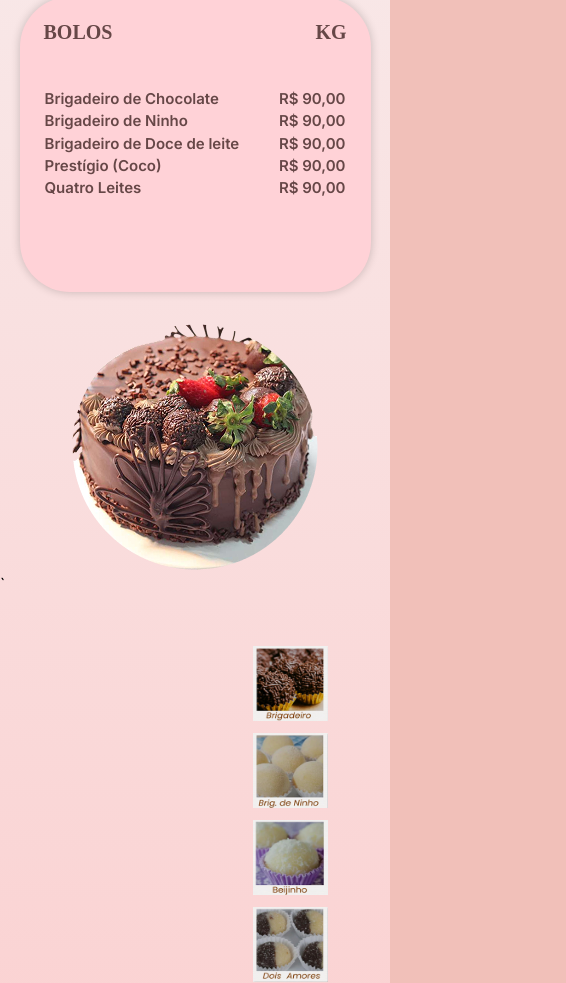
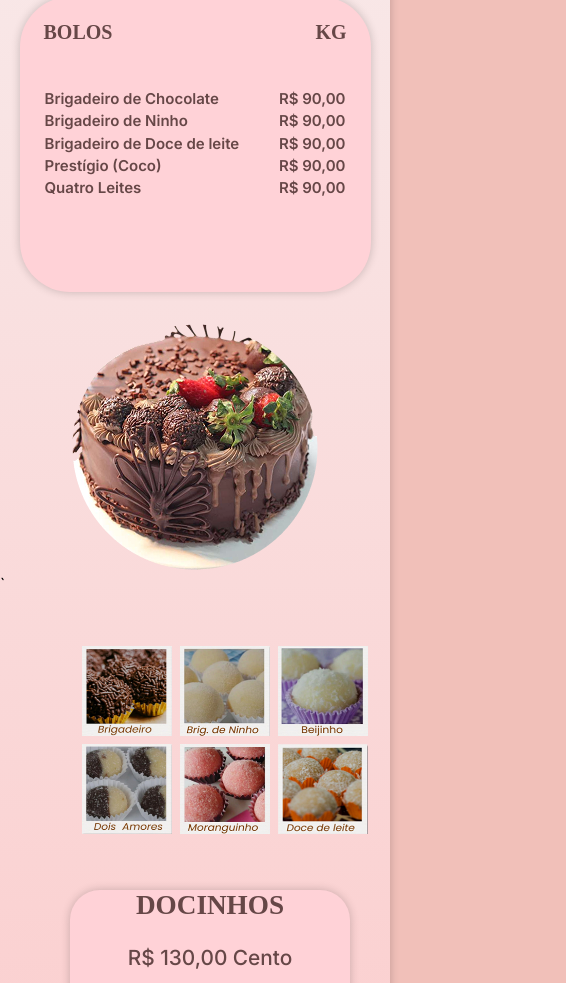
Before and after one commit to ryancastromiranda17-a11y/confeitaria, a plain HTML site: page index.html in a window 390 px wide. Shown: the part 1017-2000 px from the top of the page, 566 px wide, since content can reach past the window. Drawn offline with Linux system fonts and the light colour scheme; a web font is replaced by a local one.

Commit message:
terminei
n mecho mais

```diff
--- a/style.css
+++ b/style.css
@@ -499,6 +499,14 @@ body {
         font-size: 2rem;
     }
 
+    .botao {
+        font-size: 1.5rem;
+    }
+
+    .bota {
+        font-size: 1.5rem;
+    }
+
     .cardapio {
         margin: 5rem 2rem;
         height: auto;
@@ -644,38 +652,54 @@ body {
         border-radius: 30px;
     }
 
+    .botao {
+        font-size: 0.9rem;
+    }
+
+    .bota {
+        font-size: 0.9rem;
+    }
+
     .cardapio h2 {
         font-size: 2.5rem;
         padding: 2rem;
     }
 
     .titulo__bolo {
-        font-size: 20px;
+        font-size: 30px;
         gap: 0.5rem;
     }
 
     .lista__bolos {
-        font-size: 15px;
+        font-size: 25px;
     }
 
-    .docinhos__container {
-        grid-template-columns: repeat(2, 1fr);
-        grid-template-rows: repeat(3, auto);
-        margin-left: 80px;
-        position: relative;
+
+
+    .cardapio__docinhos {
+        display: block;
+
+    }
+
+    .item__docinhos {
+        display: grid;
+        grid-template-columns: repeat(3, 1fr);
+        grid-template-rows: repeat(2, auto);
+        margin-left: 100PX;
+
+
 
     }
 
     .item__docinhos img {
-        width: 75px;
-        height: 75px;
+        width: 150px;
+        height: 150px;
     }
 
     .cento__docinhos {
-
         width: 280px;
         height: 130px;
-        margin: 2rem auto;
+        margin-left: 800px;
         border-radius: 30px;
     }
 
@@ -683,16 +707,17 @@ body {
         display: block;
         text-align: center;
         padding: 0 1rem;
+
     }
 
     .titulo__docinhos h4 {
-        font-size: 1.6rem;
+        font-size: 2REM;
 
 
     }
 
     .titulo__docinhos h5 {
-        font-size: 1.2rem;
+        font-size: 1.7REM;
         font-family: "Inter", sans-serif;
 
     }
@@ -724,3 +749,55 @@ body {
     }
 
 }
+
+@media screen and (max-width: 500px) {
+
+    .titulo__bolo {
+        font-size: 20px;
+        gap: 0.5rem;
+    }
+
+
+    .lista__bolos {
+        font-size: 15px;
+    }
+
+    .cento__docinhos {
+        width: 280px;
+        height: 130px;
+        margin-left: 550px;
+        border-radius: 30px;
+    }
+
+    .item__docinhos {
+        display: grid;
+        grid-template-columns: repeat(3, 1fr);
+        grid-template-rows: repeat(2, auto);
+        margin-left: -98px;
+
+        position: relative;
+
+
+    }
+
+
+    .item__docinhos img {
+        width: 90px;
+        height: 90px;
+    }
+
+
+    .titulo__docinhos h4 {
+        font-size: 1.7rem;
+
+
+    }
+
+    .titulo__docinhos h5 {
+        font-size: 1.3REM;
+        font-family: "Inter", sans-serif;
+
+    }
+
+
+}
```
